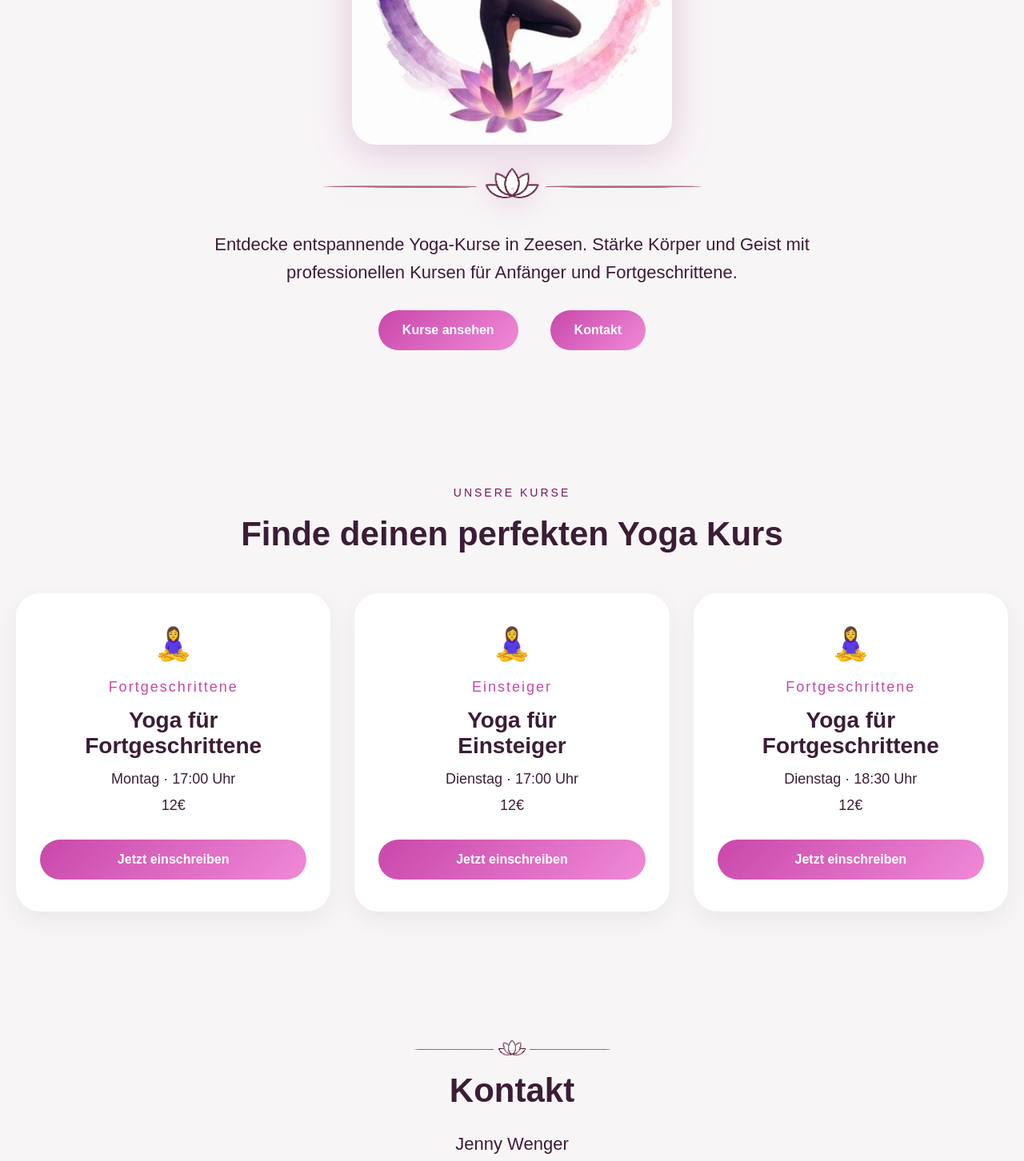
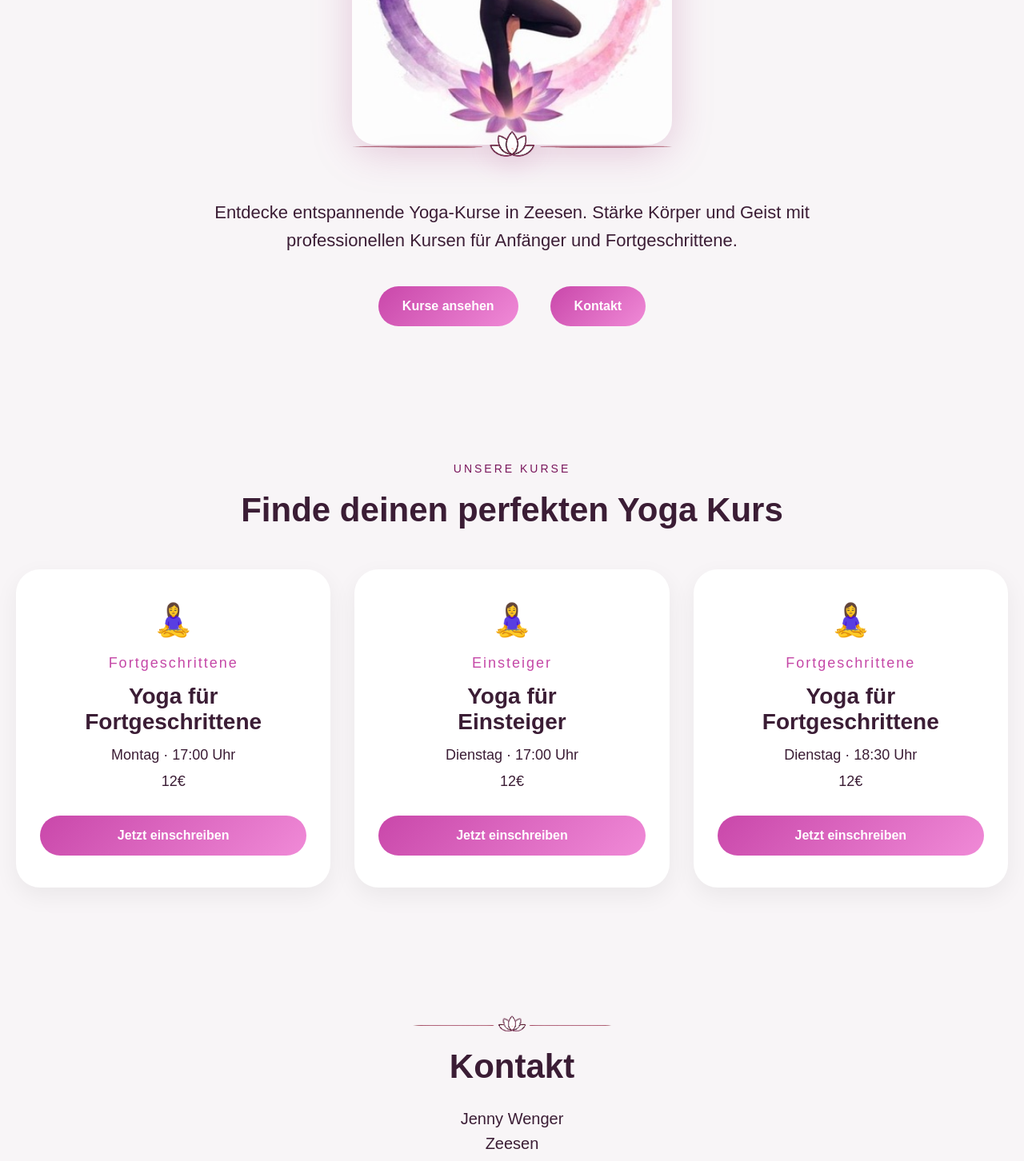
Before and after one commit to henr4ik/YogaJenny, a React (Vite) app: page / in a window 1280 px wide. Shown: the part 420-1872 px from the top of the page at 80% size. Built offline with nearby package versions, Linux system fonts and the light colour scheme.

Commit message:
Popup spacing improved

```diff
--- a/src/App.css
+++ b/src/App.css
@@ -37,9 +37,13 @@ html {
   width: 400px;
   max-width: 85%;
   display: block;
-  margin: 0px auto -80px auto;
+
+  margin: 0 auto -70px auto;
+
   border-radius: 30px;
+
   filter: drop-shadow(0 10px 25px rgba(140, 0, 90, 0.18));
+
   transition: transform 0.3s ease;
 }
 
@@ -47,32 +51,56 @@ html {
   transform: scale(1.03);
 }
 
-.lotus {
-  font-size: 36px;
-  margin: 400px ;
+.lotus-image {
+  width: 420px;
+
+  display: block;
+
+  margin: 20px auto -70px auto;
+
+  opacity: 0.95;
+
+  filter: drop-shadow(0 6px 18px rgba(180, 90, 150, 0.25));
+
+  transition: transform 0.3s ease;
+}
+
+.lotus-image:hover {
+  transform: scale(1.05);
 }
 
 .hero-text {
   max-width: 800px;
-  margin: 120px auto;
+
+  margin: 80px auto 30px auto;
+
   font-size: 22px;
   line-height: 1.6;
 }
 
 .hero-buttons {
   display: flex;
+
   justify-content: center;
+
   gap: 20px;
-  margin-top: -100px;
+
+  margin-top: 30px;
 }
 
 .hero-buttons a {
   text-decoration: none;
+
   padding: 16px 30px;
+
   border-radius: 999px;
+
   background: linear-gradient(135deg, #c947aa, #f08ad7);
+
   color: white;
+
   font-weight: bold;
+
   transition: 0.3s;
 }
 
@@ -118,6 +146,7 @@ html {
 .course-card h3 {
   font-size: 28px;
   margin: 15px 0;
+  white-space: pre-line;
 }
 
 .course-card button {
@@ -140,59 +169,119 @@ html {
 
 .popup-overlay {
   position: fixed;
+
   inset: 0;
+
   background: rgba(0,0,0,0.45);
 
   display: flex;
+
   justify-content: center;
 
   align-items: flex-start;
 
-  padding-top: 100px;
+  padding-top: 60px;
 
   z-index: 999;
+
   padding-left: 20px;
   padding-right: 20px;
 }
 
 .popup {
   background: white;
+
   width: 100%;
   max-width: 500px;
+
   border-radius: 30px;
-  padding: 80px 30px;
-  margin-top: 30px;
+
+  padding: 45px 30px 35px 30px;
+
   position: relative;
+
   text-align: center;
 }
 
-.popup-lotus {
-  font-size: 42px;
+.popup-lotus-image {
+  width: 320px;
+
+  display: block;
+
+  margin: -10px auto -70px auto;
+
+  opacity: 0.95;
+
+  filter: drop-shadow(0 4px 12px rgba(180, 90, 150, 0.2));
+
+  transition: transform 0.3s ease;
+}
+
+.popup-lotus-image:hover {
+  transform: scale(1.05);
 }
 
 .popup h3 {
   font-size: 42px;
-  margin: -20px 0;
+
+  line-height: 1.05;
+
+  margin-top: 0;
+  margin-bottom: 10px;
+
   color: #7a165c;
+}
+
+.popup-time {
+  margin-top: 0;
+  margin-bottom: 30px;
+
+  font-size: 22px;
 }
 
 .popup input {
   width: 100%;
-  padding: 12px;
+
+  padding: 14px;
+
   border-radius: 20px;
+
   border: 2px solid #eee;
+
   margin-top: 18px;
+
   font-size: 18px;
+
   box-sizing: border-box;
+}
+
+.date-input {
+  margin-top: 20px;
+}
+
+.spots-info {
+  margin-top: 16px;
+
+  font-size: 16px;
+
+  font-weight: bold;
+
+  color: #7a165c;
+}
+
+.full {
+  color: #d33;
 }
 
 /* POLSTER BUTTON */
 
 .pillow-button {
   width: 100%;
+
   margin-top: 24px;
 
   border: none;
+
   border-radius: 24px;
 
   padding: 20px;
@@ -204,10 +293,13 @@ html {
   );
 
   display: flex;
+
   align-items: center;
+
   justify-content: space-between;
 
   cursor: pointer;
+
   transition: 0.3s ease;
 }
 
@@ -217,12 +309,15 @@ html {
 
 .pillow-button.active {
   background: linear-gradient(135deg, #c947aa, #f08ad7);
+
   color: white;
 }
 
 .pillow-left {
   display: flex;
+
   align-items: center;
+
   gap: 16px;
 }
 
@@ -235,7 +330,9 @@ html {
   background: rgba(255,255,255,0.55);
 
   display: flex;
+
   align-items: center;
+
   justify-content: center;
 
   font-size: 26px;
@@ -243,7 +340,9 @@ html {
 
 .pillow-text {
   display: flex;
+
   flex-direction: column;
+
   align-items: flex-start;
 }
 
@@ -253,6 +352,7 @@ html {
 
 .pillow-text span {
   font-size: 14px;
+
   opacity: 0.8;
 }
 
@@ -263,13 +363,17 @@ html {
   border-radius: 50%;
 
   background: white;
+
   color: #c947aa;
 
   display: flex;
+
   align-items: center;
+
   justify-content: center;
 
   font-size: 24px;
+
   font-weight: bold;
 }
 
@@ -277,14 +381,23 @@ html {
 
 .mail-btn {
   display: block;
+
   margin-top: 30px;
+
   text-decoration: none;
+
   padding: 18px;
+
   border-radius: 999px;
+
   background: linear-gradient(135deg, #c947aa, #f08ad7);
+
   color: white;
+
   font-size: 22px;
+
   font-weight: bold;
+
   transition: 0.3s;
 }
 
@@ -292,13 +405,20 @@ html {
   transform: scale(1.03);
 }
 
+/* CLOSE BUTTON */
+
 .close-btn {
   position: absolute;
+
   right: 25px;
   top: 20px;
+
   border: none;
+
   background: none;
+
   font-size: 36px;
+
   cursor: pointer;
 }
 
@@ -313,70 +433,20 @@ html {
   font-size: 42px;
 }
 
+.contact-section p {
+  margin: 8px 0;
+  font-size: 20px;
+}
+
 .contact-section a {
   color: #7a165c;
   text-decoration: none;
-}
-.lotus-image {
-  width: 500px;
-  display: block;
-  margin: 70px auto -130px auto;
-  opacity: 0.95;
-
-  filter: drop-shadow(0 6px 18px rgba(180, 90, 150, 0.25));
-
-  transition: transform 0.3s ease;
+  font-size: 22px;
 }
 
-.lotus-image:hover {
-  transform: scale(1.05);
-}
-.popup-lotus-image {
-  width: 400px;
-  display: block;
-
-  margin: 00px auto -120px auto;
-
-  opacity: 0.95;
-
-  filter: drop-shadow(0 4px 12px rgba(180, 90, 150, 0.2));
-
-  transition: transform 0.3s ease;
-}
-
-.popup-lotus-image:hover {
-  transform: scale(1.05);
-}
-.spots-info {
-  margin-top: 12px;
-  font-size: 16px;
-  font-weight: bold;
-  color: #7a165c;
-}
-
-.full {
-  color: #d33;
-}
-.spots-info {
-  margin-top: 12px;
-  font-size: 16px;
-  font-weight: bold;
-  color: #7a165c;
-}
 .contact-lotus {
   width: 260px;
 
   margin-top: -20px;
   margin-bottom: -10px;
 }
-
-.popup-time {
-  margin-top: -200px;
-  margin-bottom: 30px;
-
-  font-size: 22px;
-}
-
-.date-input {
-  margin-top: 25px;
-}
```
